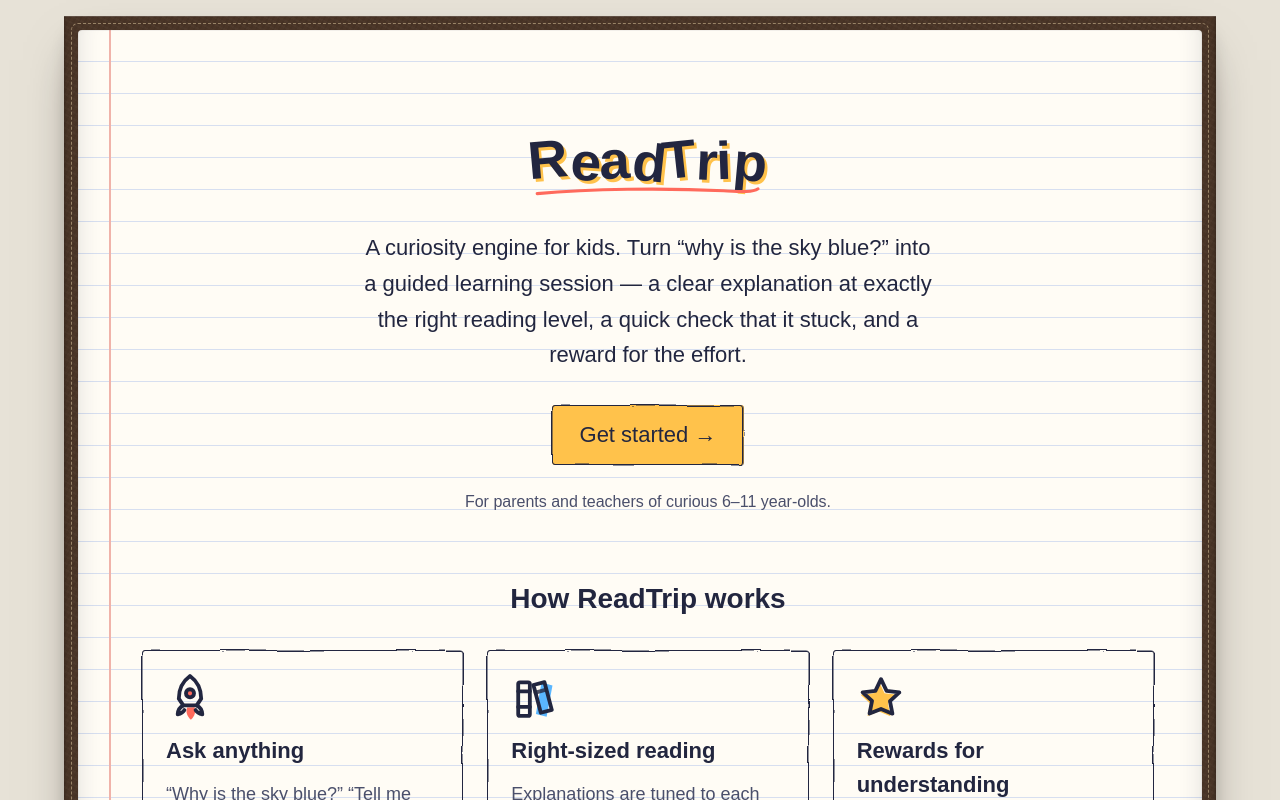
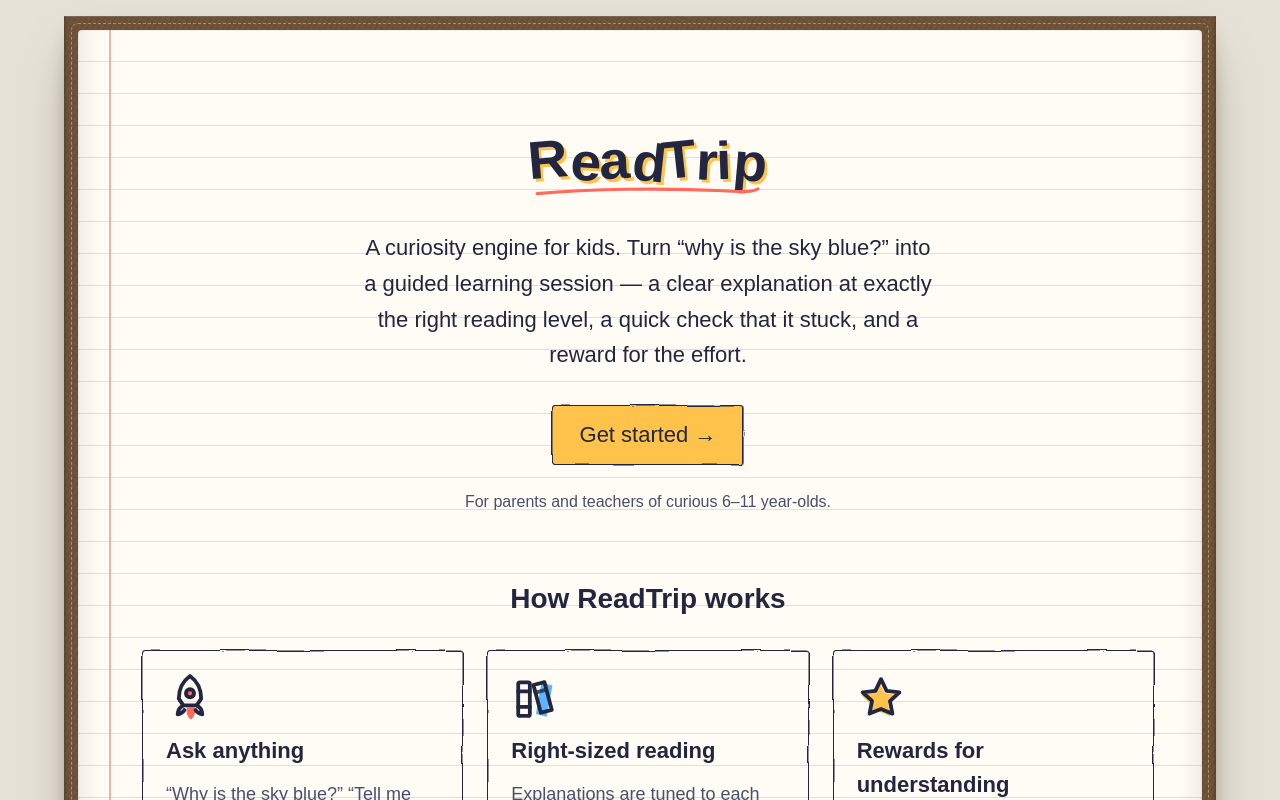
Before and after one commit to aherriot/readtrip, a Next.js app: page / in a window 1280 px wide. Shown: the top 800 px of the page. Built offline with nearby package versions, Linux system fonts and the light colour scheme; no server answers; a web font is replaced by a local one.

Commit message:
lighten the leather colour

```diff
--- a/app/dev/components/page.tsx
+++ b/app/dev/components/page.tsx
@@ -134,7 +134,7 @@ const PRIMITIVES: Swatch[] = [
   },
   { name: "blush", token: "--blush", meta: "#F0B3AA", note: "Margin rule" },
   { name: "desk", token: "--desk", meta: "#E7E2D7", note: "Desk" },
-  { name: "cover", token: "--cover", meta: "#4A3527", note: "Leather cover" },
+  { name: "cover", token: "--cover", meta: "#6F5238", note: "Leather cover" },
   { name: "stitch", token: "--stitch", meta: "#D8C39A", note: "Cover stitch" },
 ];
 
--- a/styles/tokens.css
+++ b/styles/tokens.css
@@ -43,7 +43,7 @@
   --paper: #fffcf5; /* warm lined paper */
   --paper-panel: #ffffff; /* cards, inputs, sticky-note base */
   --desk: #e7e2d7; /* light warm greige "desk" the open journal rests on */
-  --cover: #4a3527; /* deep brown "leather cover" the page is bound into */
+  --cover: #6f5238; /* warm brown "leather cover" the page is bound into */
   --stitch: #d8c39a; /* pale thread — the saddle-stitch on the leather cover */
   --ink: #22263f; /* body text / ink */
   --ink-soft: #4a4f6b; /* secondary text */
```
